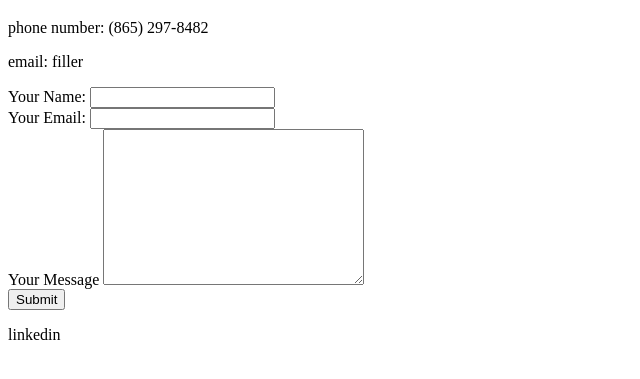
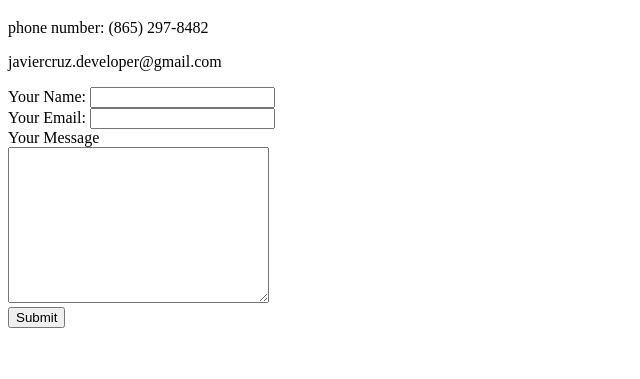
Before and after one commit to flashforce/ac, a plain HTML site: page contact.html in a window 1280 px wide. Shown: the part 61-440 px from the top of the page, without its empty margins (0-640 px from the left). Drawn offline with Linux system fonts and the light colour scheme.

Commit message:
updated contact

```diff
--- a/contact.html
+++ b/contact.html
@@ -7,16 +7,15 @@
   <body>
     <h1>My Contact Details</h1>
     <p>phone number: (865) 297-8482</p>
-    <p>email: filler</p>
+    <p>javiercruz.developer@gmail.com</p>
     <form enctype="text/plain" action="mailto:@javiercruz.developer@gmail.com" method="post">
       <label>Your Name:</label>
       <input type="text" name="yourName" value=""><br>
       <label>Your Email:</label>
       <input type="email" name="yourEmail" value=""><br>
-      <label>Your Message</label>
+      <label>Your Message</label><br>
       <textarea name="yourMessage" rows="10" cols="30"></textarea><br>
       <input type="submit" name="">
     </form>
-    <p>linkedin</p>
   </body>
 </html>
```
